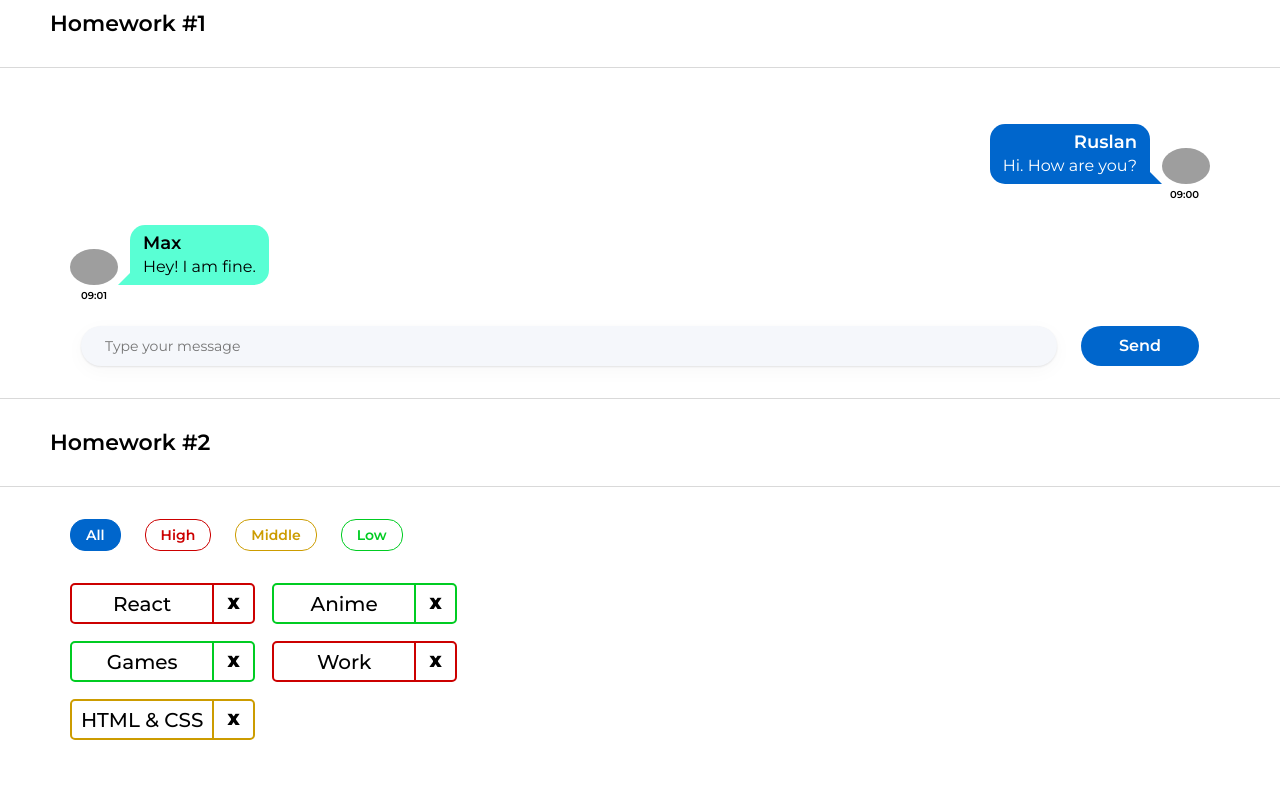
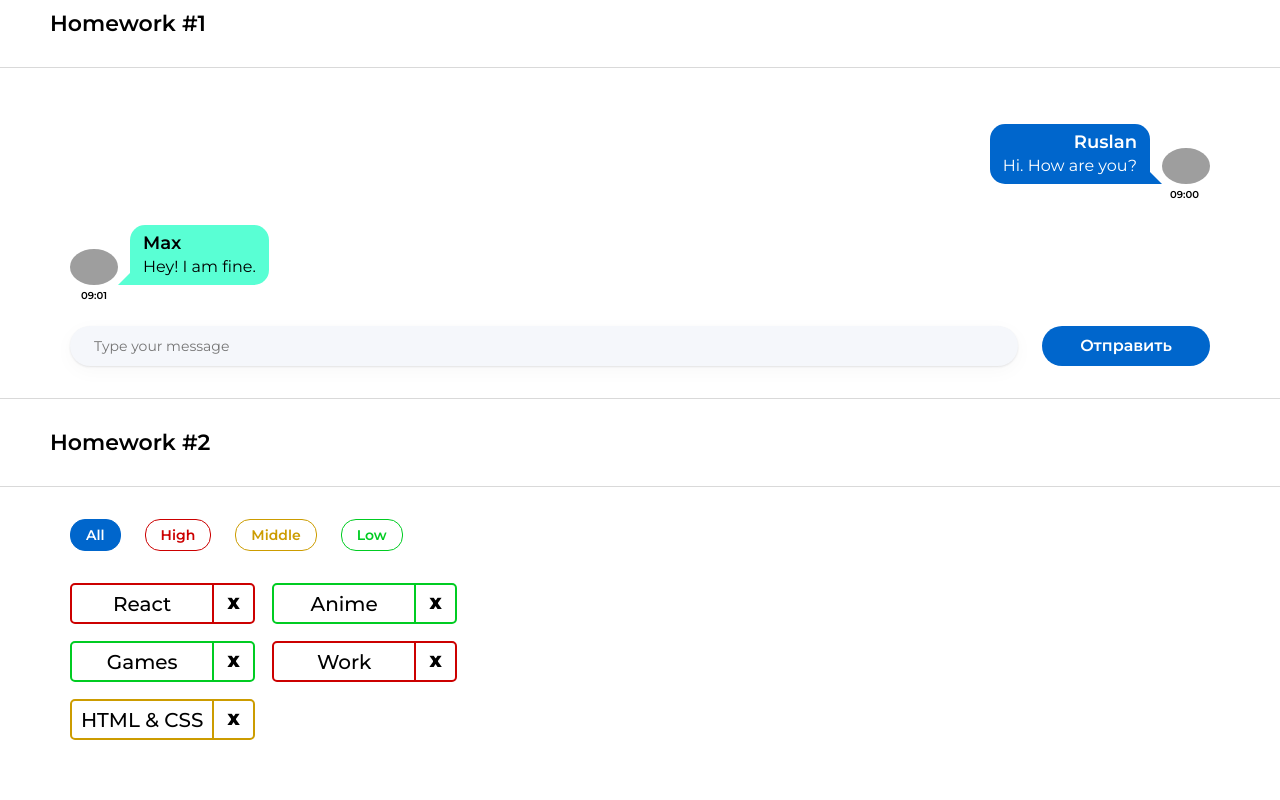
Before and after one commit to rzalyaev/hws2, a React (Create React App) app: page / in a window 1280 px wide. Shown: the top 800 px of the page. Built offline with nearby package versions, Linux system fonts and the light colour scheme; grey boxes are pictures that could not be loaded.

Commit message:
Change button name

```diff
--- a/src/s2-homeworks/hw01/message-sender/MessageSender.tsx
+++ b/src/s2-homeworks/hw01/message-sender/MessageSender.tsx
@@ -65,7 +65,7 @@ const MessageSender = (props: any) => {
                     onClick={addMessage}
                 >
                     {/*текст кнопки могут изменить студенты*/}
-                    Send
+                    Отправить
                     {/**/}
                 </button>
             </div>
```
